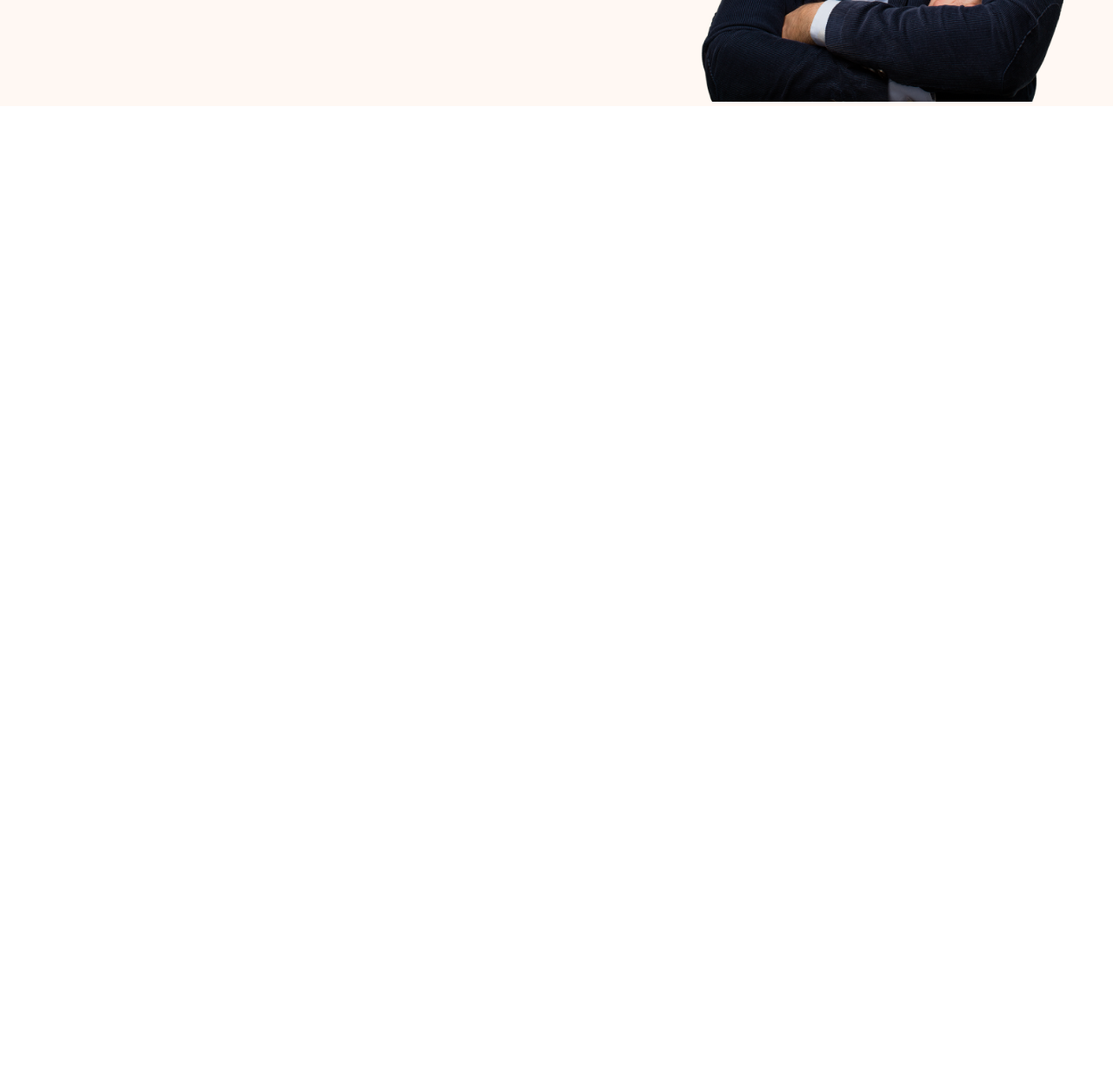
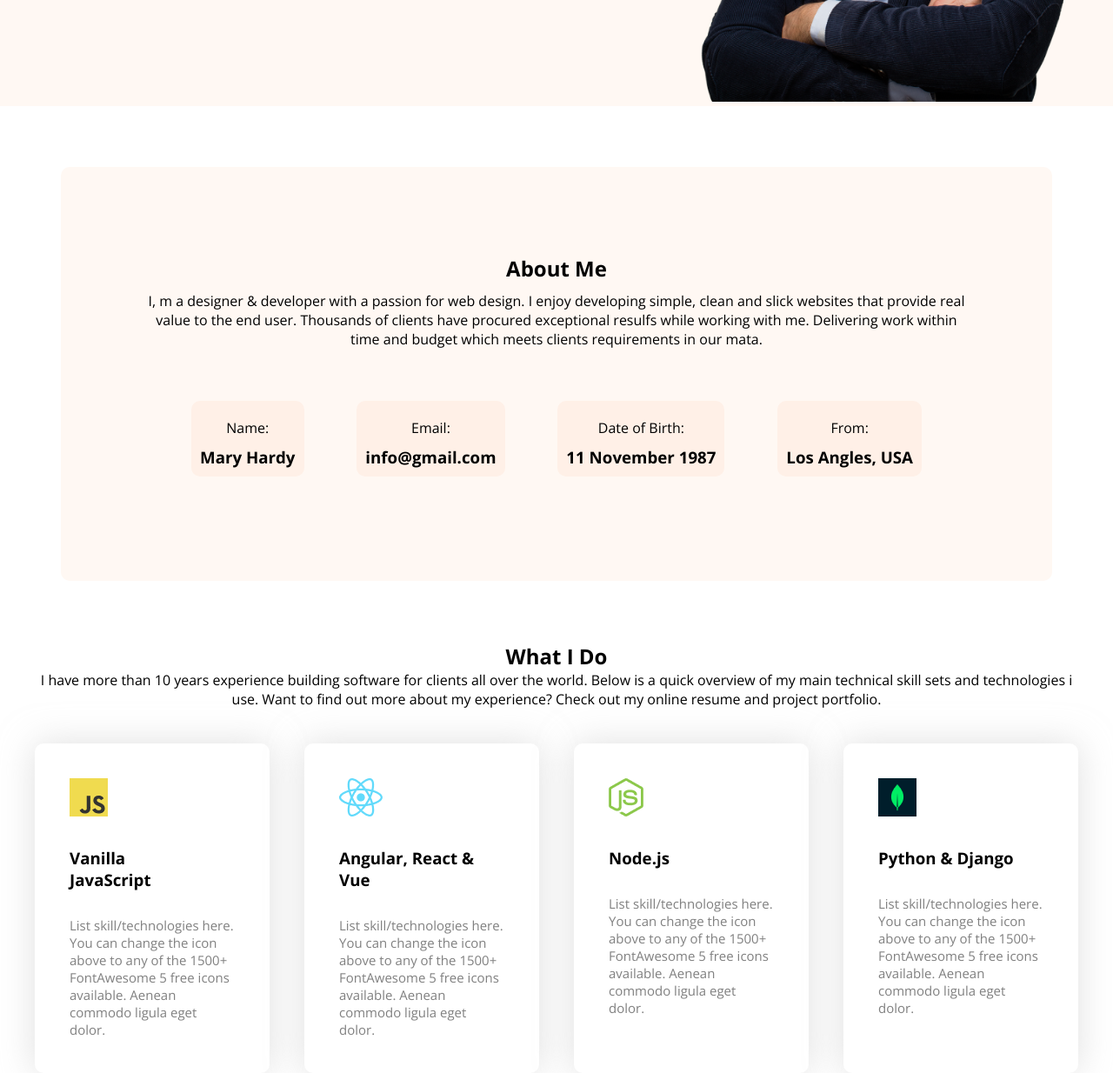
Before and after one commit to ashikur-rs/demoport, a plain HTML site: page index.html in a window 1280 px wide. Shown: the part 500-1734 px from the top of the page at 87% size. Before the commit the page ends 800 px from the top, so only its background shows below. Drawn offline with nearby package versions, Linux system fonts and the light colour scheme.

Commit message:
update-2

```diff
--- a/index.html
+++ b/index.html
@@ -33,9 +33,11 @@
         <div class="hero-left">
           <p class="p1">Hi, I am</p>
           <h2>Mary Hardy</h2>
-            <p>Shot what able cold new see hold.Friendly as an betrayed formerly he. Morning because as to society behaved moments.</p>
+          <p>
+            Shot what able cold new see hold.Friendly as an betrayed formerly
+            he. Morning because as to society behaved moments.
+          </p>
           <div class="hero-left-btn-parent">
-
             <button class="common-btn">Download CV</button>
             <button class="outline-btn">Contact</button>
           </div>
@@ -43,9 +45,74 @@
 
         <!-- right -->
         <div class="hero-right">
-        <img src="./images/hardy.png" alt="">
+          <img src="./images/hardy.png" alt="" />
         </div>
       </div>
     </section>
+
+    <!-- about me -->
+    <section class="container about-parent">
+      <h2>About Me</h2>
+      <p>
+        I, m a designer & developer with a passion for web design. I enjoy
+        developing simple, clean and slick websites that provide real value to
+        the end user. Thousands of clients have procured exceptional resulfs
+        while working with me. Delivering work within time and budget which
+        meets clients requirements in our mata.
+      </p>
+      <div class="about-box-parent">
+        <div class="box">
+          <p>Name:</p>
+          <h3>Mary Hardy</h3>
+        </div>
+
+        <div class="box">
+          <p>Email:</p>
+          <h3>info@gmail.com</h3>
+        </div>
+
+        <div class="box">
+          <p>Date of Birth:</p>
+          <h3>11 November 1987</h3>
+        </div>
+
+        <div class="box">
+          <p>From:</p>
+          <h3>Los Angles, USA</h3>
+        </div>
+      </div>
+    </section>
+
+    <!-- What I do sectin -->
+    <section class="what-i-do-parent container">
+      <h2>What I Do</h2>
+      <p>I have more than 10 years experience building software for clients all over the world. Below is a quick overview of my main technical skill sets and technologies i use. Want to find out more about my experience? Check out my online resume and project portfolio.</p>
+
+      <div class="what-i-do-card-container">
+        <div class="what-i-do-card">
+          <img src="images/icons/js.png" alt="">
+          <h3>Vanilla JavaScript</h3>
+          <p>List skill/technologies here. You can change the icon above to any of the 1500+ FontAwesome 5 free icons available. Aenean commodo ligula eget dolor.</p>
+        </div>
+        <div class="what-i-do-card">
+          <img src="images/icons/react.png" alt="">
+          <h3>Angular, React & Vue</h3>
+          <p>List skill/technologies here. You can change the icon above to any of the 1500+ FontAwesome 5 free icons available. Aenean commodo ligula eget dolor.</p>
+        </div>
+        <div class="what-i-do-card">
+          <img src="images/icons/nodejs.png" alt="">
+          <h3>Node.js</h3>
+          <p>List skill/technologies here. You can change the icon above to any of the 1500+ FontAwesome 5 free icons available. Aenean commodo ligula eget dolor.</p>
+        </div>
+        <div class="what-i-do-card">
+          <img src="images/icons/mongo.png" alt="">
+          <h3>Python & Django</h3>
+          <p>List skill/technologies here. You can change the icon above to any of the 1500+ FontAwesome 5 free icons available. Aenean commodo ligula eget dolor.</p>
+        </div>
+      </div>
+
+
+    </section>
+
   </body>
 </html>
--- a/style.css
+++ b/style.css
@@ -90,3 +90,63 @@ ul li a{
 .hero-left-btn-parent {
     margin-top: 12px;
 }
+
+/* about us css */
+
+.about-parent{
+    background-color: #fff8f3;
+    margin: 70px;
+    padding: 100px 100px 70px 100px;
+    border-radius: 10px;
+    text-align: center;
+}
+
+.about-parent p{
+    margin: 10px 0;
+}
+
+.about-box-parent{
+    display: flex;
+    justify-content: space-between;
+    padding: 50px;
+    gap: 8px;
+}
+
+.about-box-parent .box{
+    background-color: #fff0e7;
+    padding: 10px;
+    border-radius: 10px;
+}
+/* what i do */
+
+.what-i-do-parent {
+    margin: 60 auto;
+    text-align: center;
+    max-width: auto;
+
+}
+
+
+.what-i-do-card-container {
+    margin-top: 40px;
+    gap: 40px;
+    display: flex;
+    justify-content: space-between;
+}
+
+.what-i-do-card {
+    background-color: white;
+    box-shadow: 0px 0px 40px rgba(204, 204, 204, 0.6);
+    border-radius: 10px;
+    max-width:220px;
+    text-align: left;
+    padding: 40px;
+
+}
+.what-i-do-card-container .what-i-do-card h3{
+    margin: 30px 30px 30px 0px;
+}
+.what-i-do-card-container .what-i-do-card p{
+    color: gray;
+    font-size: 15px;
+}
```
Lines whose indentation alone changed are shown as unchanged.
